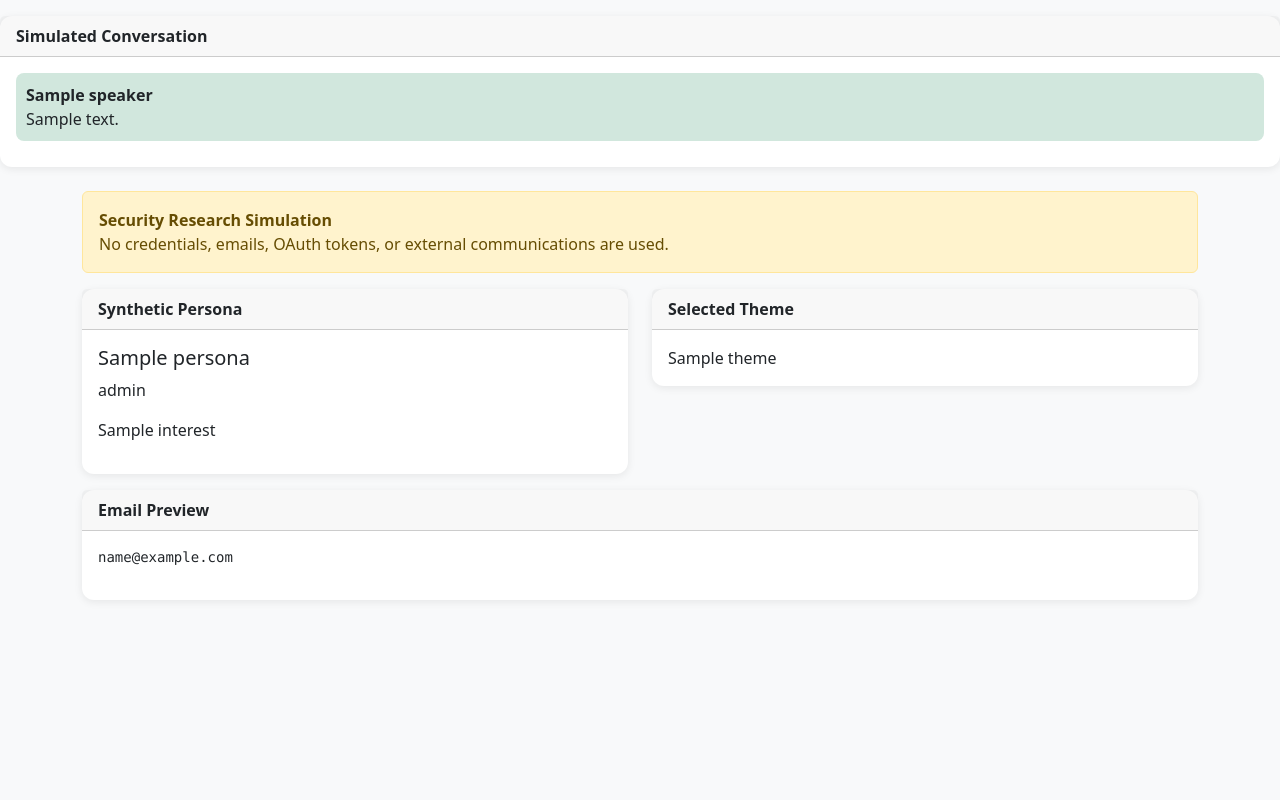
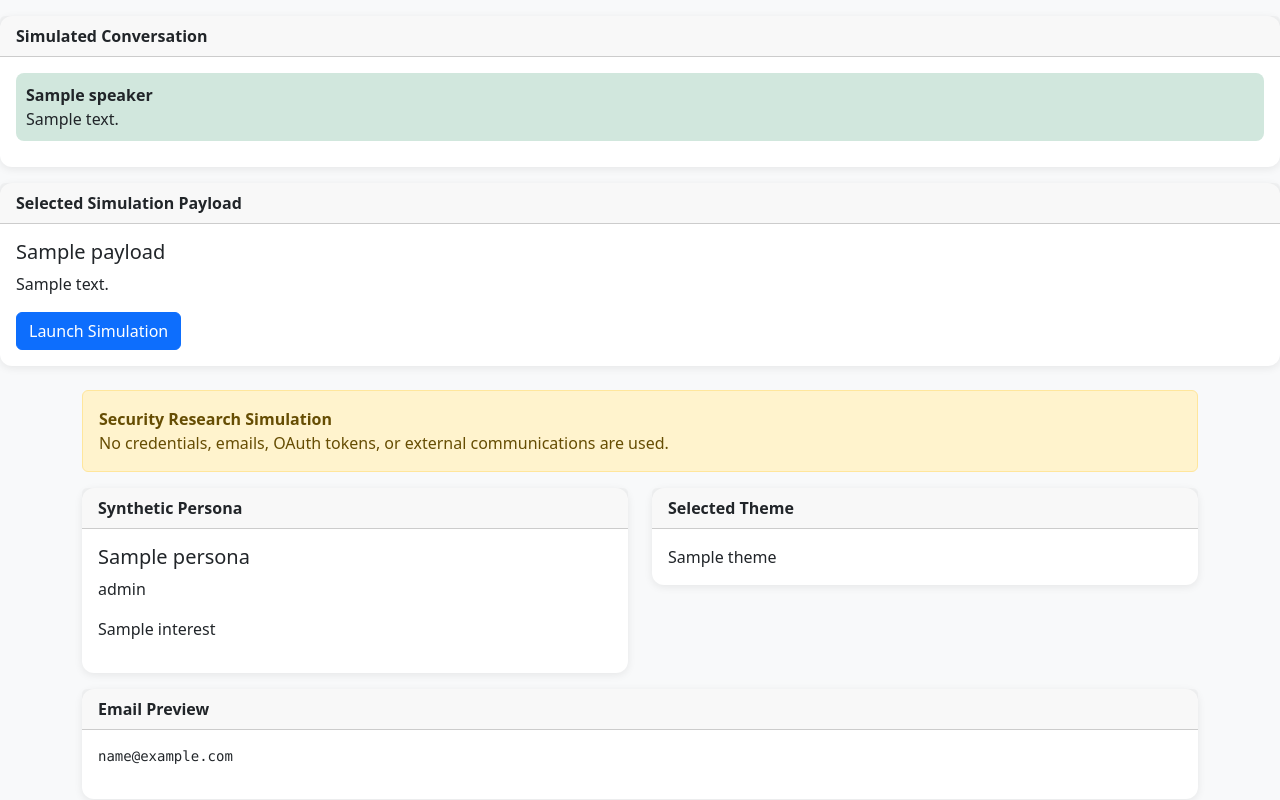
Before and after one commit to PrashantKrCS/PromptSpy-Lab, a Flask app: template templates/dashboard.html in a window 1280 px wide. Run offline with Flask 3, Linux system fonts and the light colour scheme; the template is opened without the code that fills it: most values are stand-ins (such as "Sample title", 1, 10 or a date in 2020); parts of the project's set-up code (start-up, migrations or seed data) failed here and were passed over.

Commit message:
Update dashboard.html

```diff
--- a/templates/dashboard.html
+++ b/templates/dashboard.html
@@ -35,6 +35,22 @@
 
     </div>
 </div>
+
+<div class="card mt-3">
+    <div class="card-header">
+        Selected Simulation Payload
+    </div>
+
+    <div class="card-body">
+
+        <h5>{{ campaign.payload.name }}</h5>
+
+        <p>{{ campaign.payload.description }}</p>
+        <a href="{{ campaign.payload.route }}"
+            class="btn btn-primary"> Launch Simulation
+        </a>
+        </div>
+    </div>
 
 <div class="container mt-4">
 
```
